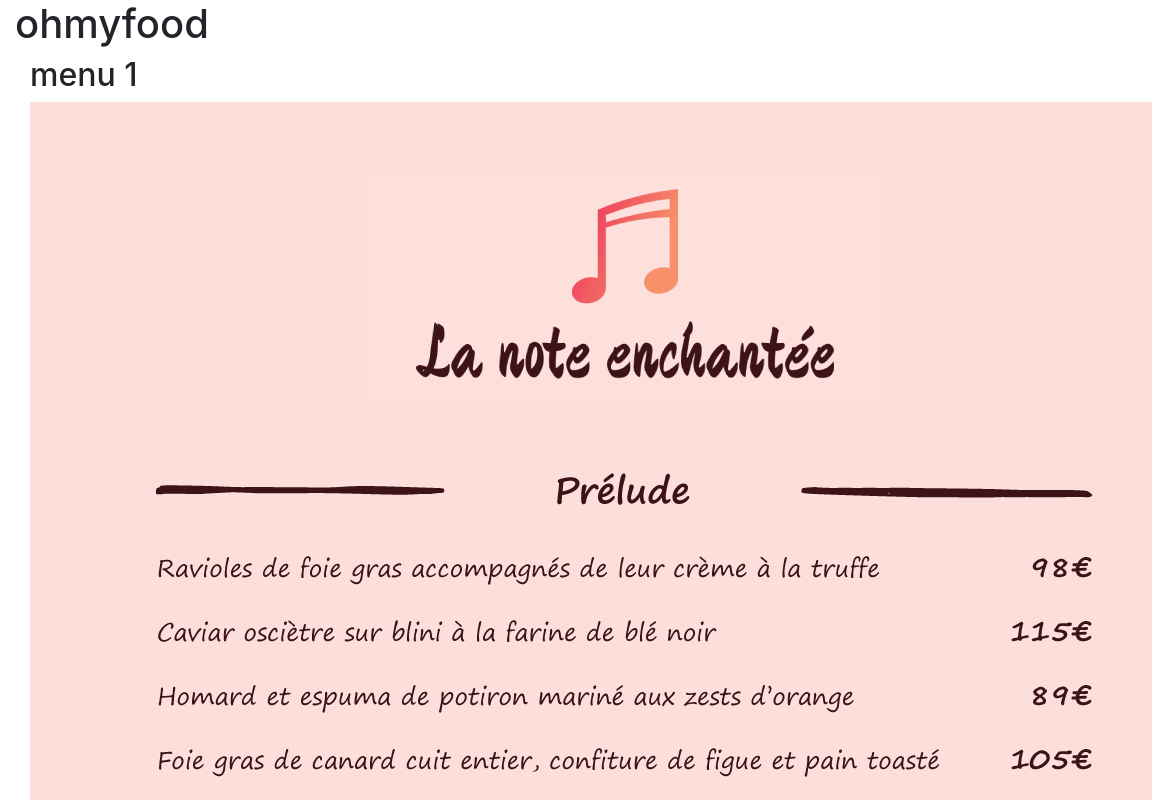
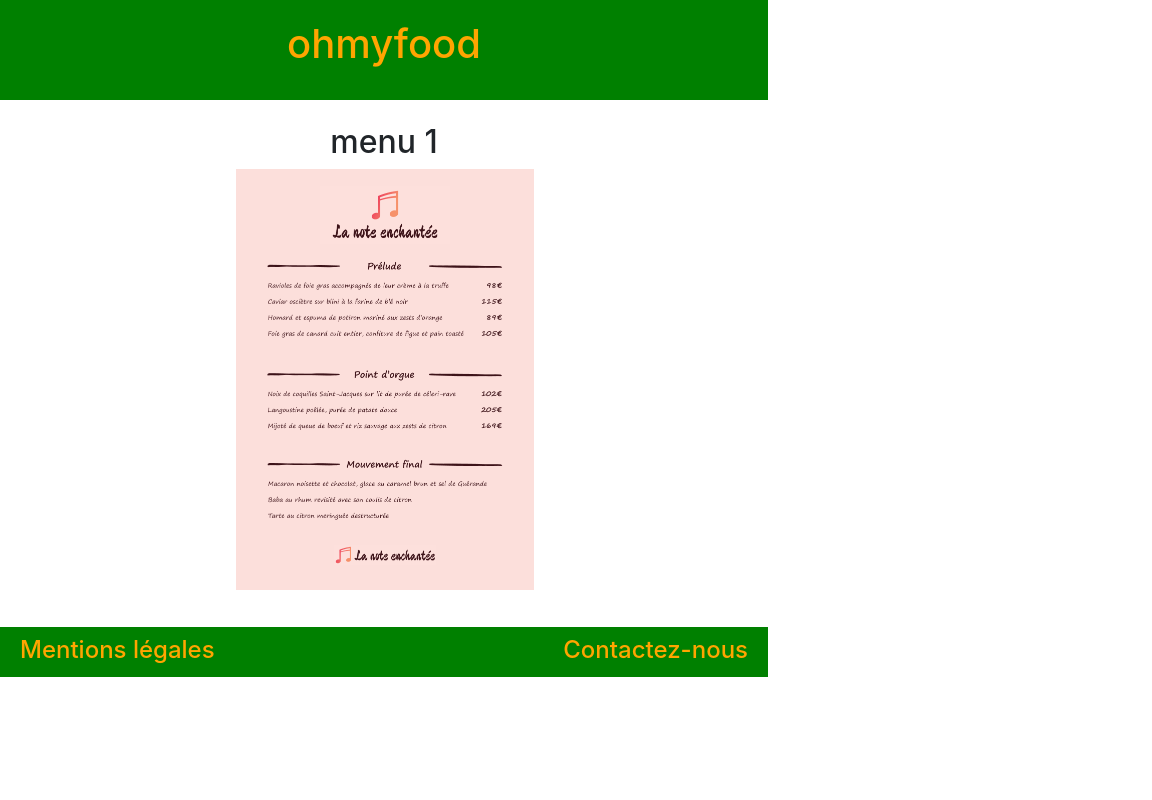
Before and after one commit to pierredes/projet3_opc, a plain HTML site: page menu1.html in a window 768 px wide. Shown: the top 800 px of the page, 1152 px wide, since content can reach past the window. Drawn offline with nearby package versions, Linux system fonts and the light colour scheme.

Commit message:
add tablet css

```diff
--- a/style_index.css
+++ b/style_index.css
@@ -77,5 +77,84 @@
         text-align: right;
         padding-right: 20px;
     }
+}
 
+/* Version tablette */
+
+@media (max-width: 991px) and (min-width: 768px) {
+
+    /* general */
+
+    .couleur {
+        background-color: green;
+        color: orange;
+    }
+
+    .container-fluid {
+        margin: 0;
+        padding: 0 !important;
+    }
+
+    p {
+        font-weight: 500;
+        font-size: 24px;
+    }
+
+    /* header */
+
+    header {
+        margin-bottom: 3%;
+        height: 100px;
+    }
+
+    h1 {
+        height: 100px;
+        text-align: center;
+        padding: 20px 0;
+    }
+
+    /* partie central */
+
+    img {
+        width: 297.5px;
+        height: 421px;
+        margin-bottom: 5%;
+    }
+
+    #menus {
+        margin-left: 10%;
+    }
+
+    #prochainement {
+        text-align: center;
+        width: 200px;
+        height: 50px;
+        margin-left: auto;
+        margin-right: auto;
+        border-radius: 10%;
+        margin-bottom: 5%;
+    }
+
+    #prochainement p {
+        padding: 3px 0;
+    }
+
+    /* footer */
+
+    footer {
+        margin-bottom: 5%;
+        height: 50px;
+    }
+
+    #mention p {
+        padding: 5px 0;
+        text-align: left;
+        padding-left: 20px;
+    }
+
+    #contact p {
+        padding: 5px 0;
+        text-align: right;
+        padding-right: 20px;
+    }
 }
--- a/style_menu.css
+++ b/style_menu.css
@@ -40,28 +40,9 @@
     }
 
     img {
-        margin: 0 202.5px 5% 202.5px;
         width: 595px;
         height: 842px;
-        /* margin-bottom: 5%;  */
-    }
-
-    #menus {
-        margin-left: 10%;
-    }
-
-    #prochainement {
-        text-align: center;
-        width: 200px;
-        height: 50px;
-        margin-left: auto;
-        margin-right: auto;
-        border-radius: 10%;
         margin-bottom: 5%;
-    }
-
-    #prochainement p {
-        padding: 3px 0;
     }
 
     /* footer */
@@ -84,3 +65,75 @@
     }
 
 }
+
+/* Version tablette */
+
+@media (max-width: 991px) and (min-width: 768px) {
+
+    /* general */
+
+    div {
+        padding: 0;
+    }
+
+    .couleur {
+        background-color: green;
+        color: orange;
+    }
+
+    .container-fluid {
+        margin: 0;
+        padding: 0 !important;
+    }
+
+    p {
+        font-weight: 500;
+        font-size: 24px;
+    }
+
+    /* header */
+
+    header {
+        margin-bottom: 3%;
+        height: 100px;
+    }
+
+    h1 {
+        height: 100px;
+        text-align: center;
+        padding: 20px 0;
+    }
+
+    /* partie central */
+
+    img {
+        width: 297.5px;
+        height: 421px;
+        margin-bottom: 5%;
+        margin-left: 30%;
+        margin-right: 30%;
+    }
+
+    h2 {
+        text-align: center;
+    }
+
+    /* footer */
+
+    footer {
+        margin-bottom: 5%;
+        height: 50px;
+    }
+
+    #mention p {
+        padding: 5px 0;
+        text-align: left;
+        padding-left: 20px;
+    }
+
+    #contact p {
+        padding: 5px 0;
+        text-align: right;
+        padding-right: 20px;
+    }
+}
```
